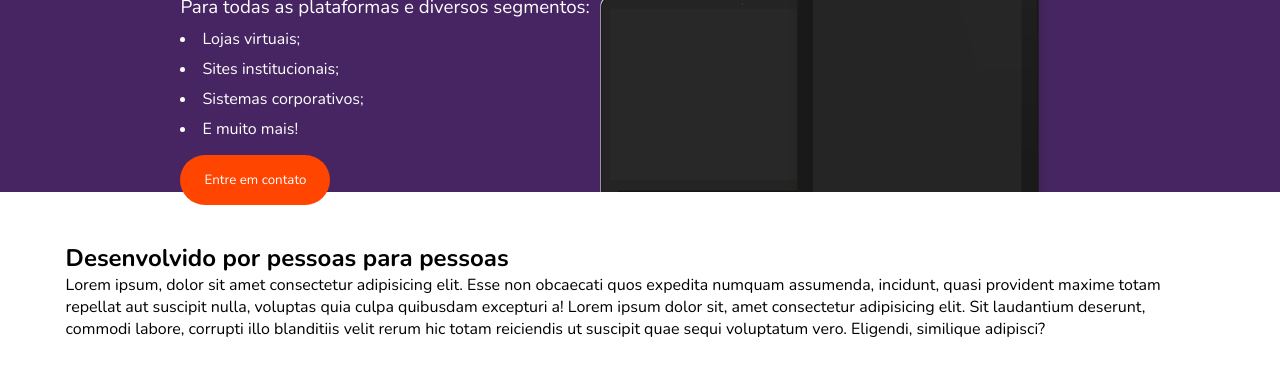
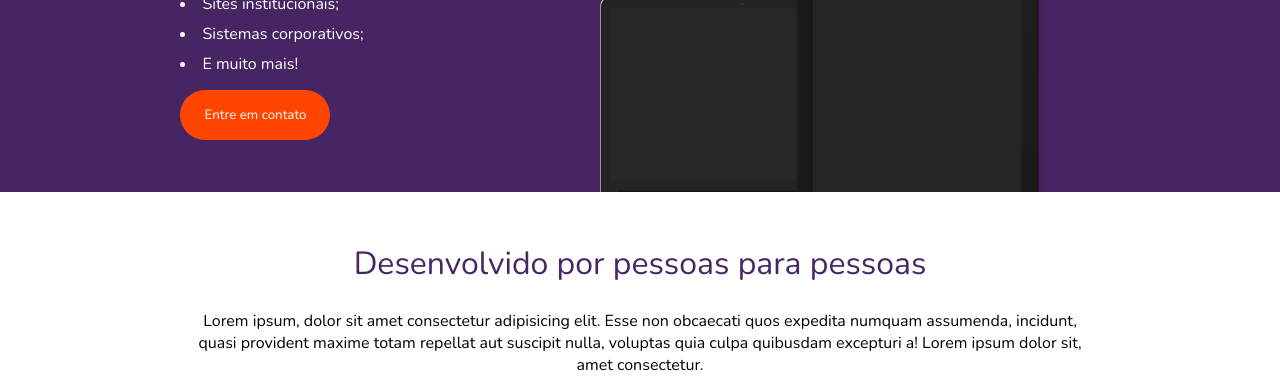
Before and after one commit to AugustoRi/site_developer, a plain HTML site: page index.html in a window 1280 px wide. Shown: the part 798-1174 px from the top of the page. Before the commit the page ends 1138 px from the top, so only its background shows below. Drawn offline with nearby package versions, Linux system fonts and the light colour scheme.

Commit message:
two new images, some fixes due tue add a new font and inital style for sessaoNova

```diff
--- a/index.html
+++ b/index.html
@@ -70,7 +70,7 @@
     <div class="container">
       <h2>Desenvolvido por pessoas para pessoas</h2>
       <p>
-        Lorem ipsum, dolor sit amet consectetur adipisicing elit. Esse non obcaecati quos expedita numquam assumenda, incidunt, quasi provident maxime totam repellat aut suscipit nulla, voluptas quia culpa quibusdam excepturi a! Lorem ipsum dolor sit, amet consectetur adipisicing elit. Sit laudantium deserunt, commodi labore, corrupti illo blanditiis velit rerum hic totam reiciendis ut suscipit quae sequi voluptatum vero. Eligendi, similique adipisci?
+        Lorem ipsum, dolor sit amet consectetur adipisicing elit. Esse non obcaecati quos expedita numquam assumenda, incidunt, quasi provident maxime totam repellat aut suscipit nulla, voluptas quia culpa quibusdam excepturi a! Lorem ipsum dolor sit, amet consectetur.
       </p>
     </div><!--container-->
   </section><!--sessao2-->
--- a/styles/style.css
+++ b/styles/style.css
@@ -77,7 +77,7 @@ header a{
 
 .text-bg h2{
   font-weight: normal;
-  font-size: 50px;
+  font-size: 40px;
 }
 
 .text-bg p{
@@ -96,18 +96,18 @@ section.sessao1{
 .sessao1 .lista-chamada{
   float: left;
   width: 50%;
-  margin-top: 3%;
+  margin-top: 4%;
   position: relative;
   left: 10%;
 }
 
 .lista-chamada h2{
-  font-size: 40px;
+  font-size: 30px;
   font-weight: lighter;
 }
 
 .lista-chamada h3{
-  margin-top: 10px;
+  /*margin-top: 10px;*/
   font-weight: lighter;
 }
 
@@ -141,6 +141,20 @@ section.sessao1{
   background-image: url(../images/device.png);
   background-size: 100% 100%;
   background-repeat: no-repeat;
+}
+
+section.sessao2 h2{
+  text-align: center;
+  color: #472663;
+  font-weight: normal;
+  font-size: 32px;
+}
+
+section.sessao2 p{
+  text-align: center;
+  padding-top: 25px;
+  max-width: 900px;
+  margin: auto;
 }
 
 /*criar aside pro menu-mobile*/
@@ -284,7 +298,7 @@ section.sessao1{
   }
 }
 
-@media screen and (max-height: 425px){
+@media screen and (max-height: 470px){
   .text-bg h2{
     font-size: 30px;
   }
```
Also changed, not shown: images/menu.png (added), images/mockup.jpg (added).
